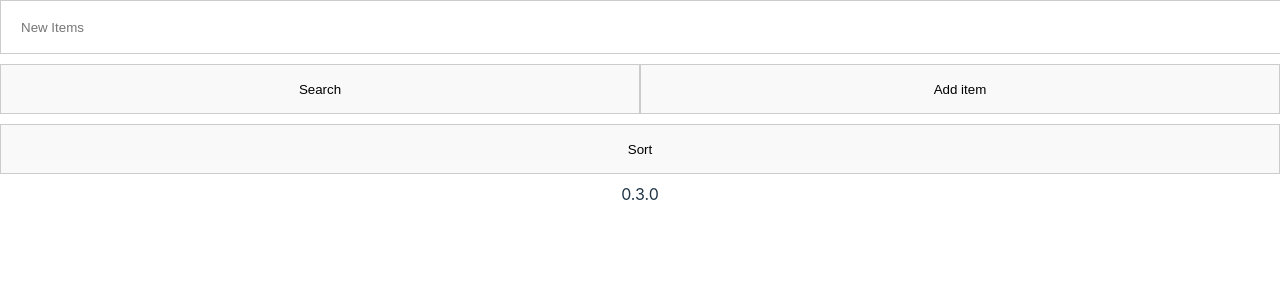
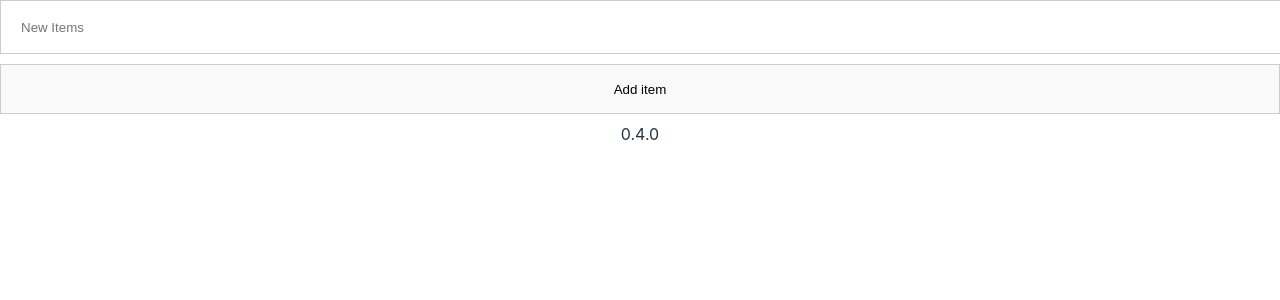
Before and after one commit to cotterjd/ranked-list, a Vue app: page / in a window 1280 px wide. Shown: the top 300 px of the page. Built offline with nearby package versions, Linux system fonts and the light colour scheme.

Commit message:
feat: simplify buttons; auto filter

```diff
--- a/package.json
+++ b/package.json
@@ -1,7 +1,7 @@
 {
   "name": "ranked-list",
   "private": true,
-  "version": "0.3.0",
+  "version": "0.4.0",
   "type": "module",
   "scripts": {
     "dev": "vite",
--- a/src/App.vue
+++ b/src/App.vue
@@ -3,10 +3,9 @@
     <input v-model="keyword" placeholder="New Items" />
   </div>
   <div class="button-container">
-    <button @click="search">Search</button>
-    <button @click="addItem">Add item</button>
+    <button v-if="visibleItems.length > 1" @click="sort">Sort</button>
+    <button v-else @click="addItem">Add item</button>
   </div>
-  <button @click="sort">Sort</button>
   <div v-for="item in visibleItems" class="item" :key="item.name">
     <span @click="bumpDown(item)">-</span>
     <span>{{ item.name }}</span>
@@ -39,6 +38,8 @@ export default {
       handler: function (val) {
         if (val === ``) {
           this.visibleItems = this.items.sort((a, b) => b.number - a.number);
+        } else {
+          this.visibleItems = this.items.filter((i) => i.name.toLowerCase().indexOf(this.keyword.toLowerCase()) !== -1);
         }
       },
       deep: true,
@@ -64,9 +65,6 @@ export default {
         }
       }
       item.number = newNum;
-    },
-    search() {
-      this.visibleItems = this.items.filter((i) => i.name.toLowerCase().indexOf(this.keyword.toLowerCase()) !== -1);
     },
     sort() {
       this.visibleItems = this.items.sort((a, b) => b.number - a.number);
```
